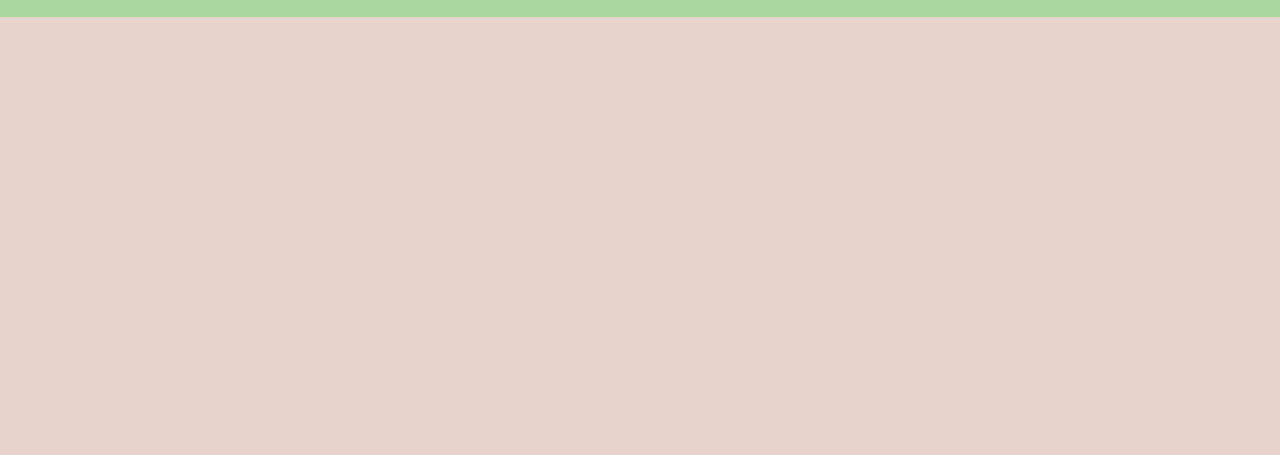
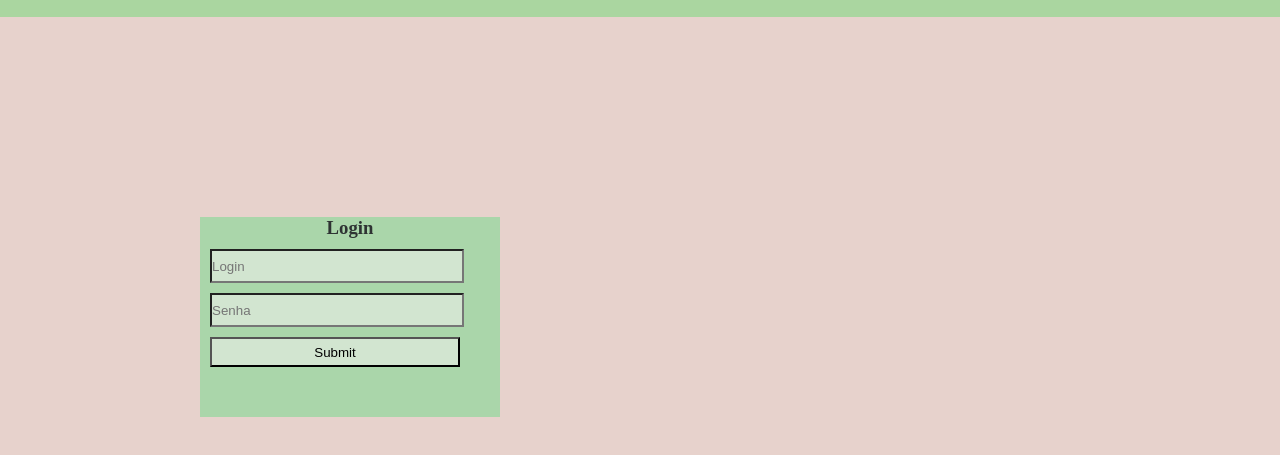
Before and after one commit to ermeventura2/Portafolio---Ermelinda-1, a plain HTML site: page index.html in a window 1280 px wide. Shown: the part 1035-1490 px from the top of the page. Before the commit the page ends 1052 px from the top, so only its background shows below. Drawn offline with Linux system fonts and the light colour scheme.

Commit message:
terceiro commit

```diff
--- a/CSS/style.css
+++ b/CSS/style.css
@@ -82,3 +82,20 @@ footer{
 .redes-sociais{
     margin-top: 5%;
 }
+
+form{
+    background-color: #AAD6AA;
+    width: 300px;
+    margin: 200px;
+    height: 200px;
+    text-align: center;
+}
+
+input{
+    background-color: #D2E5D0;
+    display: block;
+    margin: 10px;
+    width: 250px;
+    height: 30px;
+
+}
--- a/index.html
+++ b/index.html
@@ -88,7 +88,38 @@ Conclusão em 2008 </p>
 
 
         </section>
+
+
     </footer>
+    <div>
+        <form>
+
+            <h3>Login</h3>
+            <input type="text" placeholder="Login" id="login">
+            <input type="text" placeholder="Senha" id="senha">
+            <input type="submit" onclick="logar()">
+
+            </form>
+
+            <script>
+
+           function logar(){
+
+                  var login = document.getElementById('login').value;
+                  var senhha = document.getElementById('senha').value;
+
+                       if(login == "admin" && senha == "admin"){
+                             alert('Sucesso');
+                             }else{
+                                 alert('Usuaario ou senha incorreta');
+                            }
+
+                         }
+
+            </script>
+
+
+    </div>
 
 </body>
 
```
